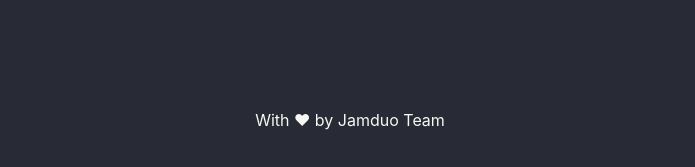
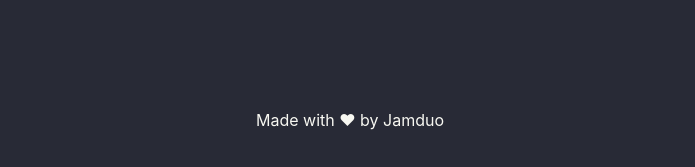
Before and after one commit to jamduo/jamduo.github.io, a Next.js app: page / in a window 1280 px wide. Shown: the part 630-797 px from the top of the page, without its empty margins (290-985 px from the left). Built offline with nearby package versions, Linux system fonts and the light colour scheme.

Commit message:
Updated metadata

```diff
--- a/pages/index.tsx
+++ b/pages/index.tsx
@@ -1,25 +1,21 @@
 import Head from 'next/head';
-import Image from 'next/image';
+// import Image from 'next/image';
 import styles from '@styles/Home.module.css';
 
 export default function Home() {
   return (
     <div className={styles.container}>
       <Head>
-        <title>Create Next App</title>
-        <meta name="description" content="Generated by create next app" />
+        <title>Home | jamduo.org</title>
+        <meta name="description" content="jamduo.org's offical website for all our projects, products and services." />
         <link rel="icon" href="/favicon.ico" />
       </Head>
 
       <main className={styles.main}>
-        <h1 className={styles.title}>
-          Welcome to <a href="https://jamduo.org">jamduo!</a>
-        </h1>
+        <h1 className={styles.title}>Welcome to <a href="https://jamduo.org">jamduo!</a></h1>
       </main>
 
-      <footer className={styles.footer}>
-          With ❤ by Jamduo Team
-      </footer>
+      <footer className={styles.footer}>Made with ❤ by Jamduo</footer>
     </div>
   )
 }
```
